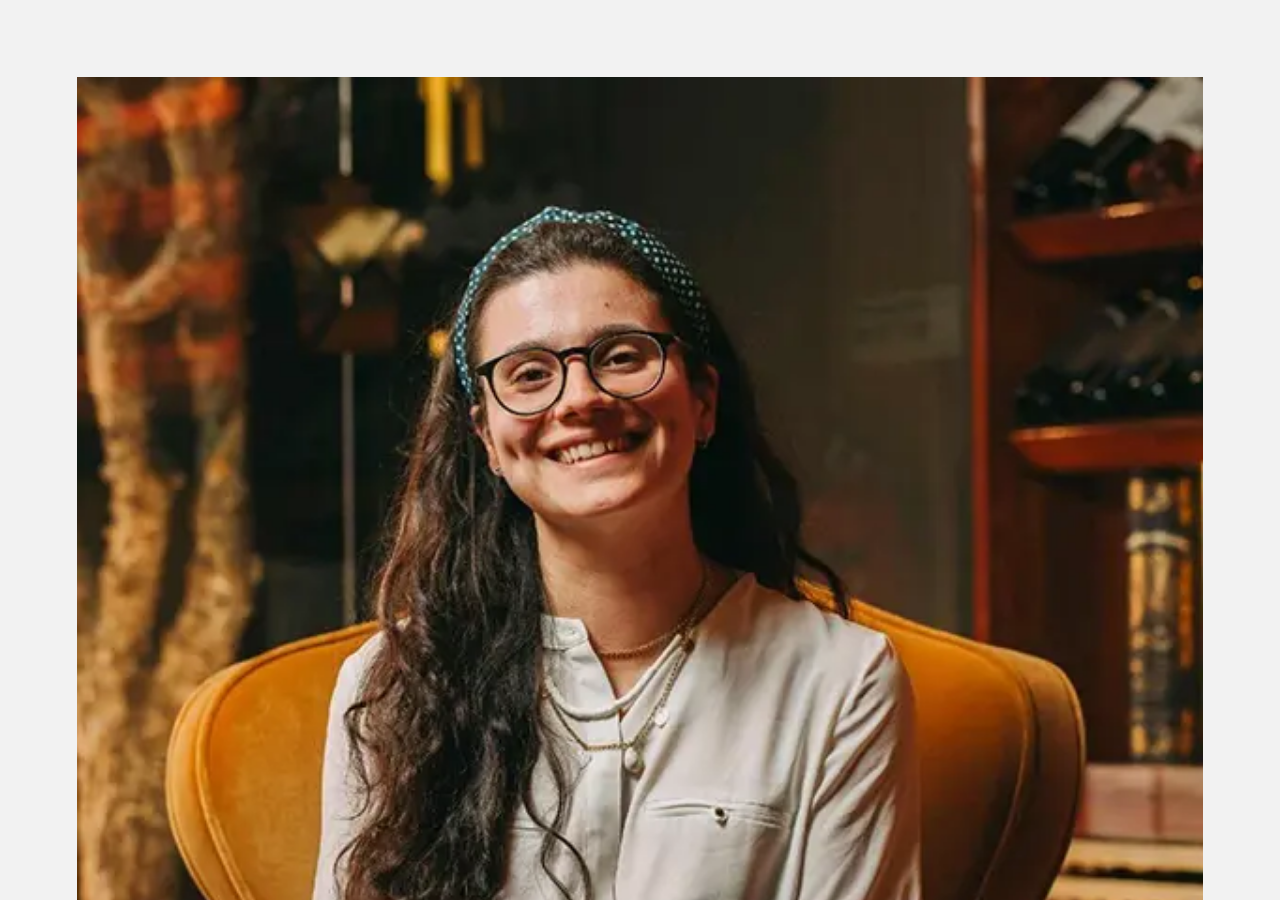
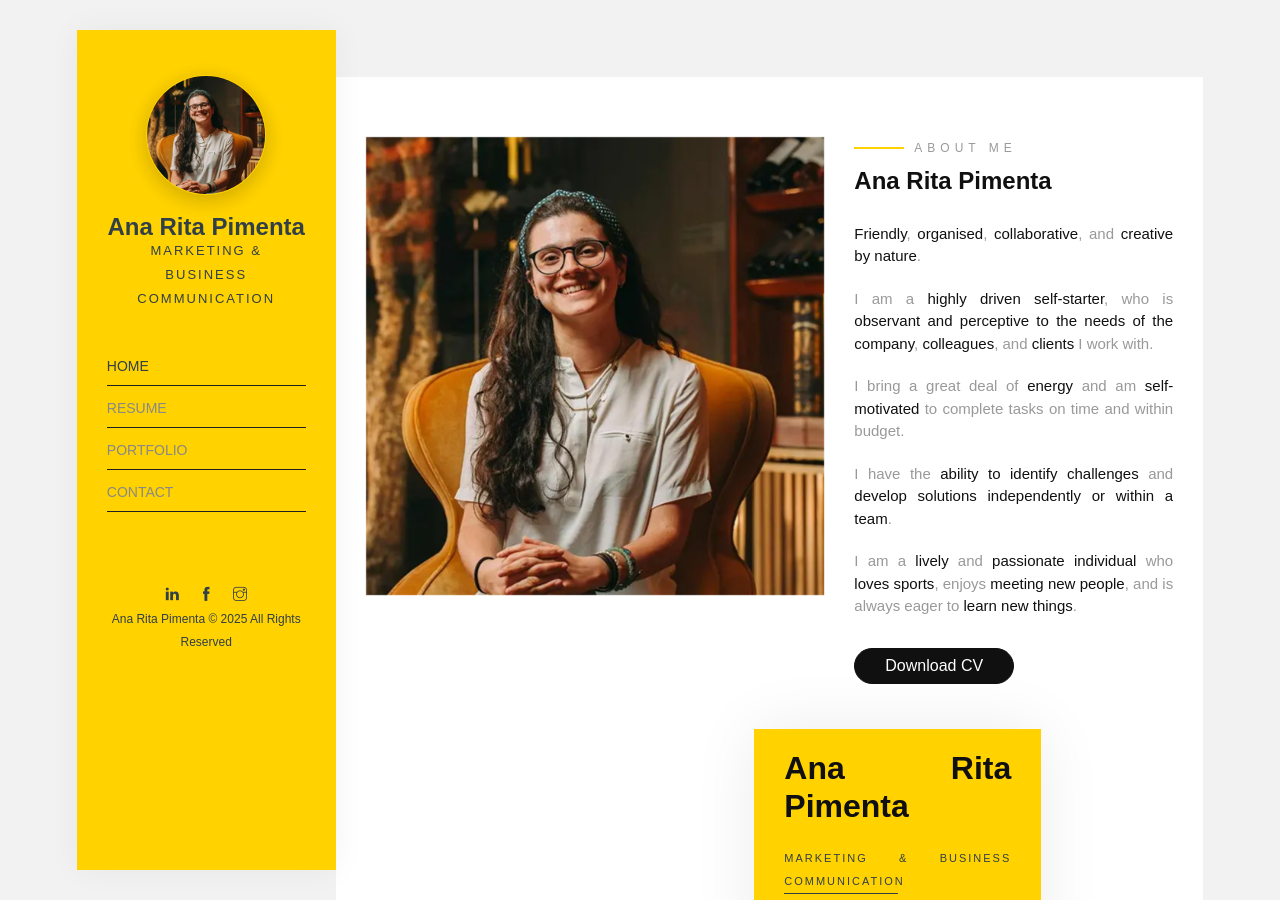
Before and after one commit to anaritapimenta/anaritapimenta.github.io, a Jekyll site: the page built from index.html, in a window 1280 px wide and 900 px high. Built offline with Jekyll 4.4.1, drawn with Linux system fonts in a browser that asks for light colours; some web fonts are replaced.

Commit message:
Update navigation.html

```diff
--- a/_includes/navigation.html
+++ b/_includes/navigation.html
@@ -1,3 +1,6 @@
+{% assign active = page.url | downcase | split: '/' %}
+
+<aside id="aside">
   <h1 id="logo">
     <picture>
       <source
@@ -51,3 +54,56 @@
       <span>{{ site.author.role }}</span>
     </a>
   </h1>
+
+  <nav id="main-menu">
+    <ul>
+      <li class="{% if active[1] == null %}active{% endif %}">
+        <a href="{{ site.url }}">Home</a>
+      </li>
+      <li class="{% if active[1] contains 'resume' %}active{% endif %}">
+        <a href="{{
+          'resume' | prepend: site.baseurl | prepend: site.url
+        }}">RESUME</a>
+      </li>
+      <li class="{% if active[1] contains 'portfolio' %}active{% endif %}">
+        <a href="{{
+          'portfolio' | prepend: site.baseurl | prepend: site.url
+        }}">Portfolio</a>
+      </li>
+      <li class="{% if active[1] contains 'contact' %}active{% endif %}">
+        <a href="{{
+          'contact' | prepend: site.baseurl | prepend: site.url
+        }}">Contact</a>
+      </li>
+    </ul>
+  </nav>
+
+  <div class="footer">
+    <ul>
+      <li>
+        <a href="https://www.linkedin.com/in/{{ site.author.linkedin }}"
+           target="_blank" rel="noopener noreferrer"
+           aria-label="LinkedIn of {{ site.author.name }}">
+          <i class="ti-linkedin font-14px gray-icon"></i>
+        </a>
+      </li>
+      <li>
+        <a href="https://www.facebook.com/{{ site.author.facebook }}"
+           target="_blank" rel="noopener noreferrer"
+           aria-label="Facebook of {{ site.author.name }}">
+          <i class="ti-facebook font-14px gray-icon"></i>
+        </a>
+      </li>
+      <li>
+        <a href="https://www.instagram.com/{{ site.author.instagram }}"
+           target="_blank" rel="noopener noreferrer"
+           aria-label="Instagram of {{ site.author.name }}">
+          <i class="ti-instagram font-14px gray-icon"></i>
+        </a>
+      </li>
+    </ul>
+    <p>
+      <small>{{ site.author.name }} &copy; 2025 All Rights Reserved</small>
+    </p>
+  </div>
+</aside>
```
Also changed, not shown: other parts of _includes/navigation.html (+1 -1 lines). Lines whose indentation alone changed are shown as unchanged.
